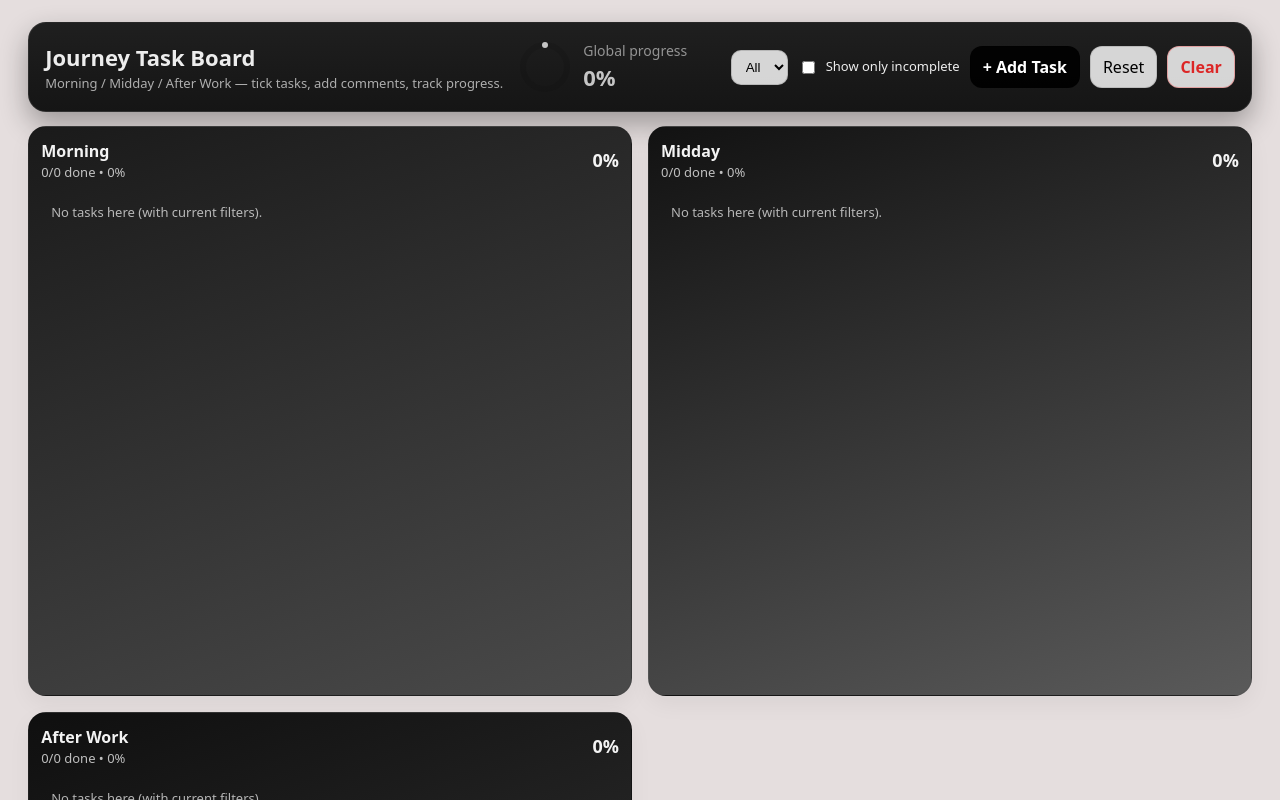
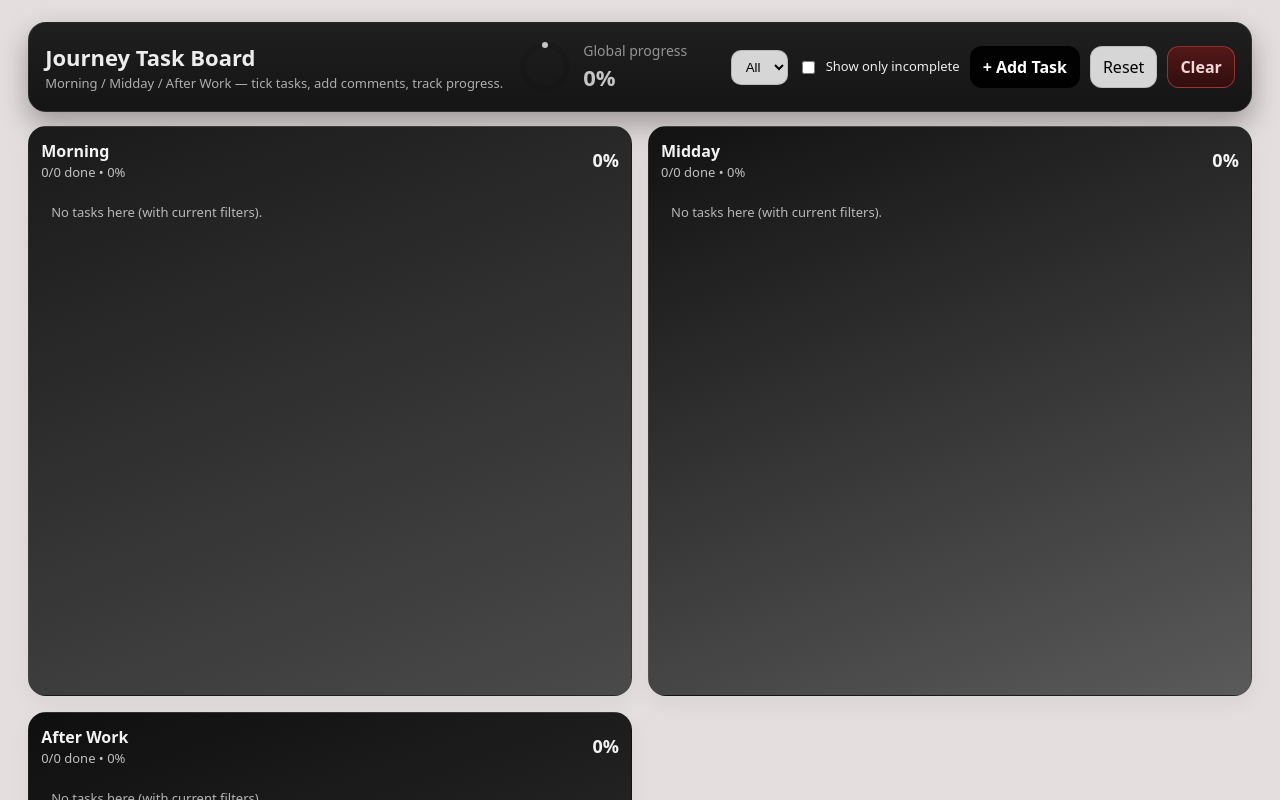
Before and after one commit to PouletCodex/Journey-Board, a React (Vite) app: page / in a window 1280 px wide. Shown: the top 800 px of the page. Built offline with nearby package versions, Linux system fonts and the light colour scheme.

Commit message:
Update drag and drop

```diff
--- a/src/App.tsx
+++ b/src/App.tsx
@@ -544,10 +544,10 @@ export default function JourneyTaskBoard() {
               style={{
                 padding: "9px 12px",
                 borderRadius: 12,
-                border: "1px solid rgba(255,0,0,0.25)",
-                background: "rgba(230,230,230,0.92)",
+                border: "1px solid rgba(255,90,90,0.45)",
+                background: "linear-gradient(180deg, rgba(90,24,24,0.9) 0%, rgba(50,14,14,0.95) 100%)",
                 cursor: "pointer",
-                color: "rgb(220, 38, 38)",
+                color: "rgba(255,225,225,0.95)",
                 fontWeight: 700,
               }}
             >
@@ -707,13 +707,13 @@ export default function JourneyTaskBoard() {
                                   <button
                                     onClick={() => removeTask(t.id)}
                                     style={{
-                                      border: "1px solid rgba(255,0,0,0.25)",
-                                      background: "rgba(230,230,230,0.92)",
+                                      border: "1px solid rgba(255,90,90,0.45)",
+                                      background: "linear-gradient(180deg, rgba(90,24,24,0.9) 0%, rgba(50,14,14,0.95) 100%)",
                                       borderRadius: 10,
                                       padding: "6px 10px",
                                       cursor: "pointer",
                                       fontWeight: 700,
-                                      color: "rgb(220, 38, 38)",
+                                      color: "rgba(255,225,225,0.95)",
                                     }}
                                   >
                                     Delete
```
